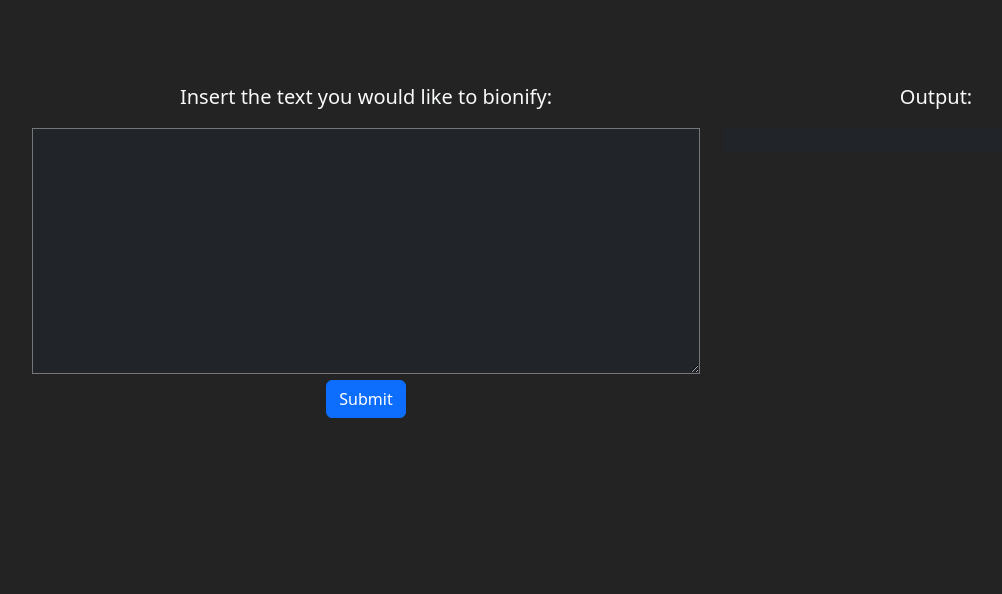
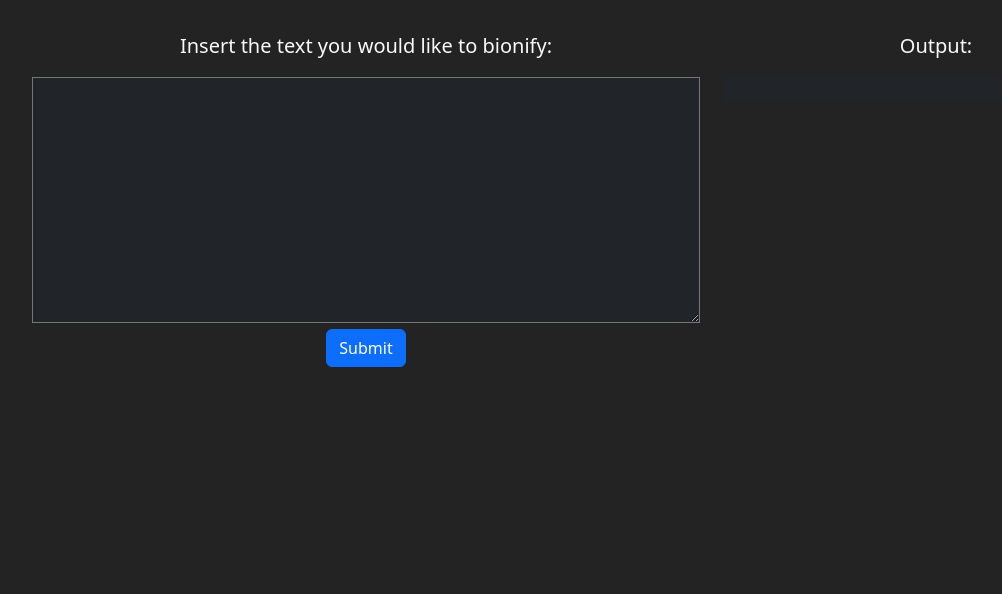
Before and after one commit to JakobDanielsen/Bionic-Text-Generator, a website with bundled scripts: page index.html in a window 1280 px wide. Shown: the part 230-824 px from the top of the page, without its empty margins (50-1052 px from the left). After the commit the page ends 800 px from the top, so only its background shows below. Built offline with nearby package versions, Linux system fonts and the light colour scheme.

Commit message:
styles change

```diff
--- a/styles.css
+++ b/styles.css
@@ -1,4 +1,4 @@
 body {
-    margin: 5% 5% 10% 5%;
+    margin: 1% 5% 10% 5%;
     background-color: rgb(35, 35, 35);
 }
```
